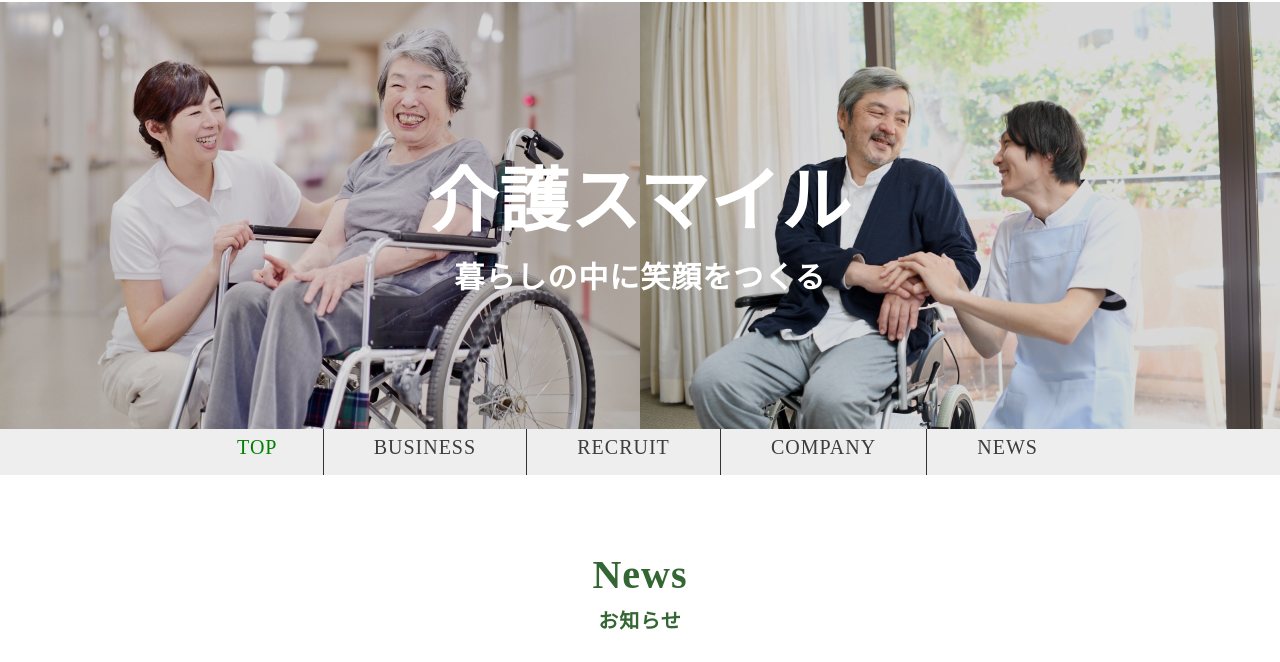
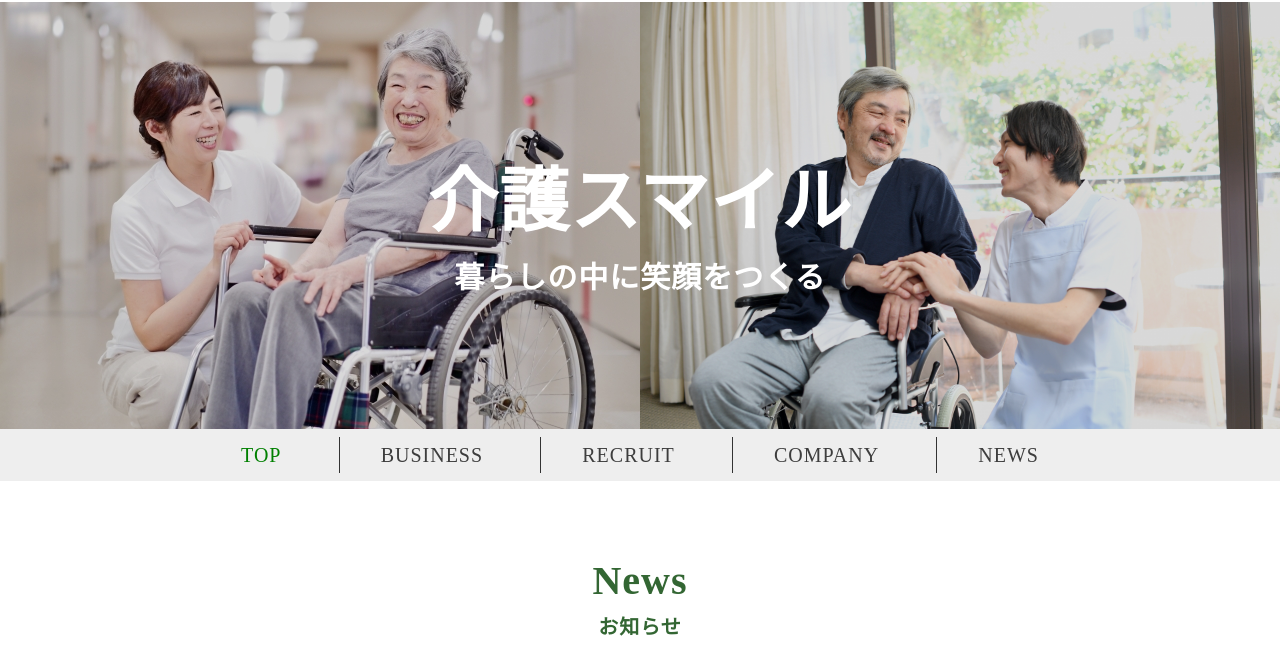
Before and after one commit to yamada-ja/HP1, a plain HTML site: page index.html in a window 1280 px wide. Shown: the part 87-749 px from the top of the page. Drawn offline with Linux system fonts and the light colour scheme.

Commit message:
header nav 修正

```diff
--- a/css/common2.css
+++ b/css/common2.css
@@ -15,7 +15,7 @@
   justify-content: space-between;
   text-align: center;
   width: 70%;
-  padding: 10px;
+  padding: 20px; /*修正箇所*/
   margin: 0 auto;
 }
 
@@ -50,7 +50,6 @@
 
 .header_inner nav li +li{
   border-left: 1px solid #333;
-  padding: 0 5px 0 5px;
 }
 
 .header_inner nav ul a:hover {
--- a/css/index.css
+++ b/css/index.css
@@ -73,13 +73,11 @@
   justify-content: space-between;
   text-align: center;
   width: 70%;
-  padding: 0px;
   margin: auto;
 }
 
 .header_inner nav ul li {
-  padding-bottom: 10px;
-  font-weight: lighter;
+  margin: 8px; /*修正箇所*/
   flex-grow: 1;
   text-align: center;
 }
@@ -90,7 +88,6 @@
 
 .header_inner nav li +li{
   border-left: 1px solid #333;
-  padding: 0 5px 0 5px;
 }
 
 .header_inner nav ul a:hover {
```
